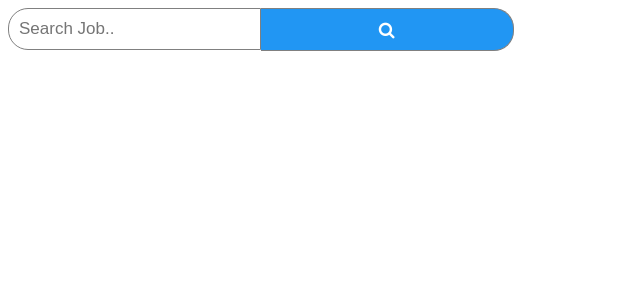
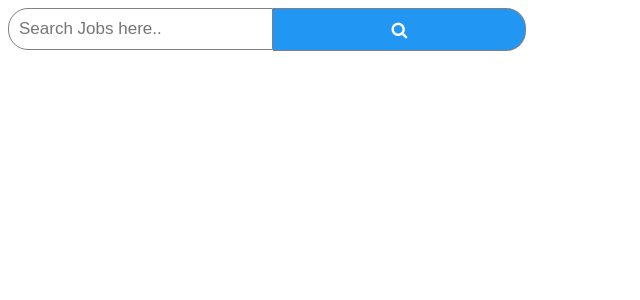
Before and after one commit to navaneeth-raman-bhaskar/jquery, a PHP site: page /search.php in a window 1280 px wide. Shown: the top 300 px of the page, without its empty margins (0-640 px from the left). Run offline with PHP 8.4, Linux system fonts and the light colour scheme.

Commit message:
version 0.1

```diff
--- a/search.php
+++ b/search.php
@@ -12,7 +12,7 @@
         border: 1px solid grey;
         border-radius: 20px 0 0 20px;
         float: left;
-        width: 20%;
+        width: 21%;
         background-color: white;
         transition: width 1s ease-in-out;
     }
@@ -62,7 +62,7 @@
 
 </script>
 <div class="example">
-    <input type="text" placeholder="Search Job.." id="search">
+    <input type="text" placeholder="Search Jobs here.." id="search">
     <button class="btn btn-primary" onclick="results()"><i class="fa fa-search"></i></button>
 </div>
 <div class="result" id="result"></div>
```
